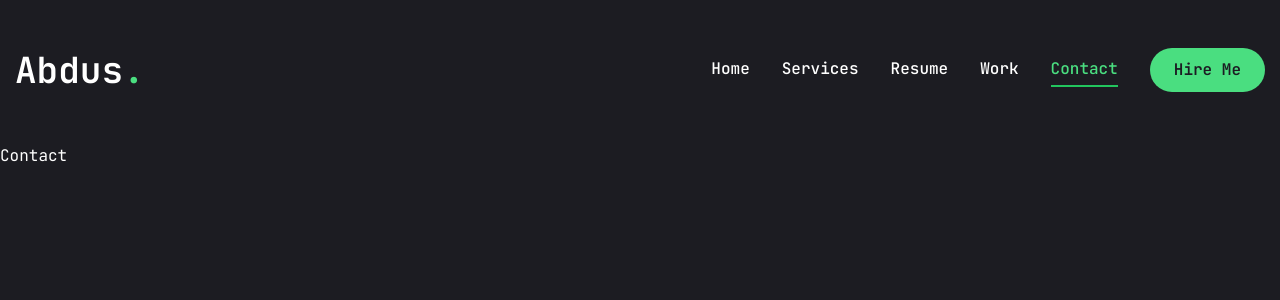
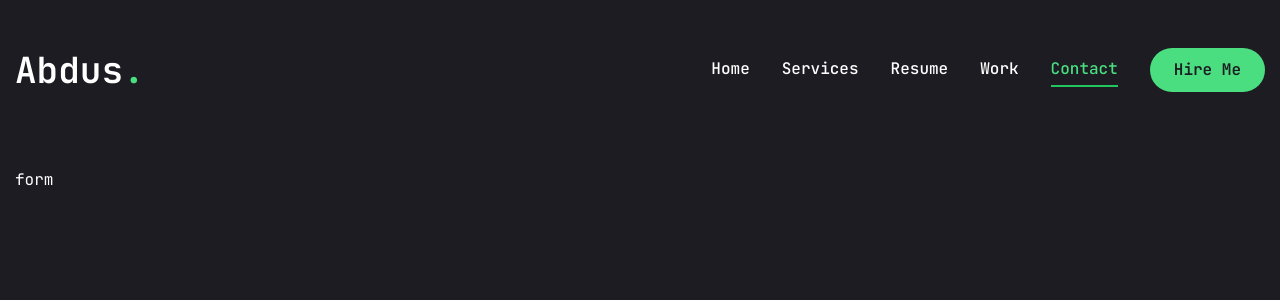
Before and after one commit to a10smd/portfolio-main, a Next.js app: page /contact in a window 1280 px wide. Shown: the top 300 px of the page. Built offline with nearby package versions, Linux system fonts and the light colour scheme.

Commit message:
Major Changes

```diff
--- a/app/contact/page.jsx
+++ b/app/contact/page.jsx
@@ -37,7 +37,25 @@ const info = [
 import { motion } from "framer-motion";
 
 const Contact = () => {
-  return <motion.section>Contact</motion.section>;
+  return (
+    <motion.section
+      initial={{ opacity: 0 }}
+      animate={{
+        opacity: 1,
+        transition: { duration: 0.4, delay: 2.4, ease: "easeIn" },
+      }}
+      className="py-6"
+    >
+      <div className="container mx-auto">
+        <div className="flex flex-col xl:flex-row gap-[30px]">
+          {/* form */}
+          <div>
+            <form>form</form>
+          </div>
+        </div>
+      </div>
+    </motion.section>
+  );
 };
 
 export default Contact;
```
